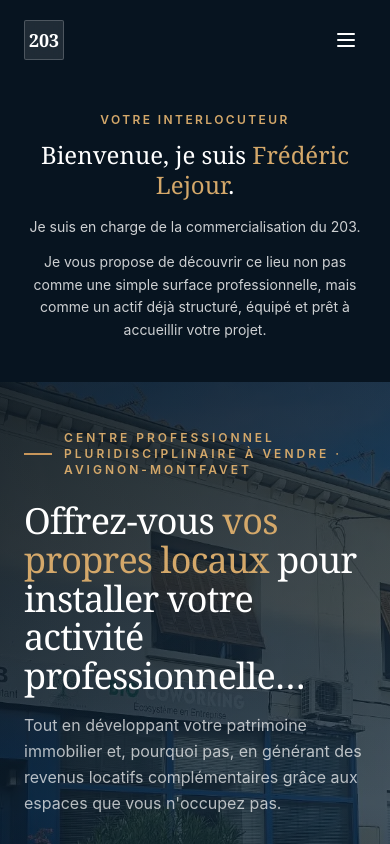
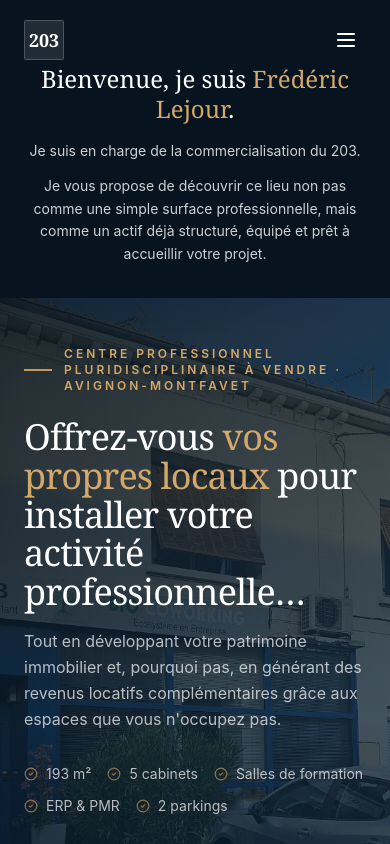
Before and after one commit to Fredlejour/le-203-avignon, a Next.js app: page / in a window 390 px wide. Shown: the top 844 px of the page. Built offline with nearby package versions, Linux system fonts and the light colour scheme.

Commit message:
Optimize mobile agent intro spacing

```diff
--- a/components/AgentIntro.tsx
+++ b/components/AgentIntro.tsx
@@ -11,7 +11,7 @@ export default function AgentIntro() {
     <section
       ref={ref}
       id="proposition"
-      className="pt-28 pb-10 md:pt-32 md:pb-14 bg-navy-900"
+      className="pt-16 pb-8 md:pt-20 md:pb-10 lg:pt-32 lg:pb-14 bg-navy-900"
     >
       <div className="max-w-7xl mx-auto px-6 lg:px-20">
         <div
@@ -33,7 +33,7 @@ export default function AgentIntro() {
 
           {/* Texte */}
           <div className="text-center lg:text-left">
-            <p className="text-gold-400 text-xs font-semibold tracking-[0.2em] uppercase mb-3">
+            <p className="text-gold-400 text-xs font-semibold tracking-[0.2em] uppercase mb-3 hidden lg:block">
               Votre interlocuteur
             </p>
             <h2 className="font-serif text-2xl md:text-3xl lg:text-4xl text-white leading-tight mb-4">
```
